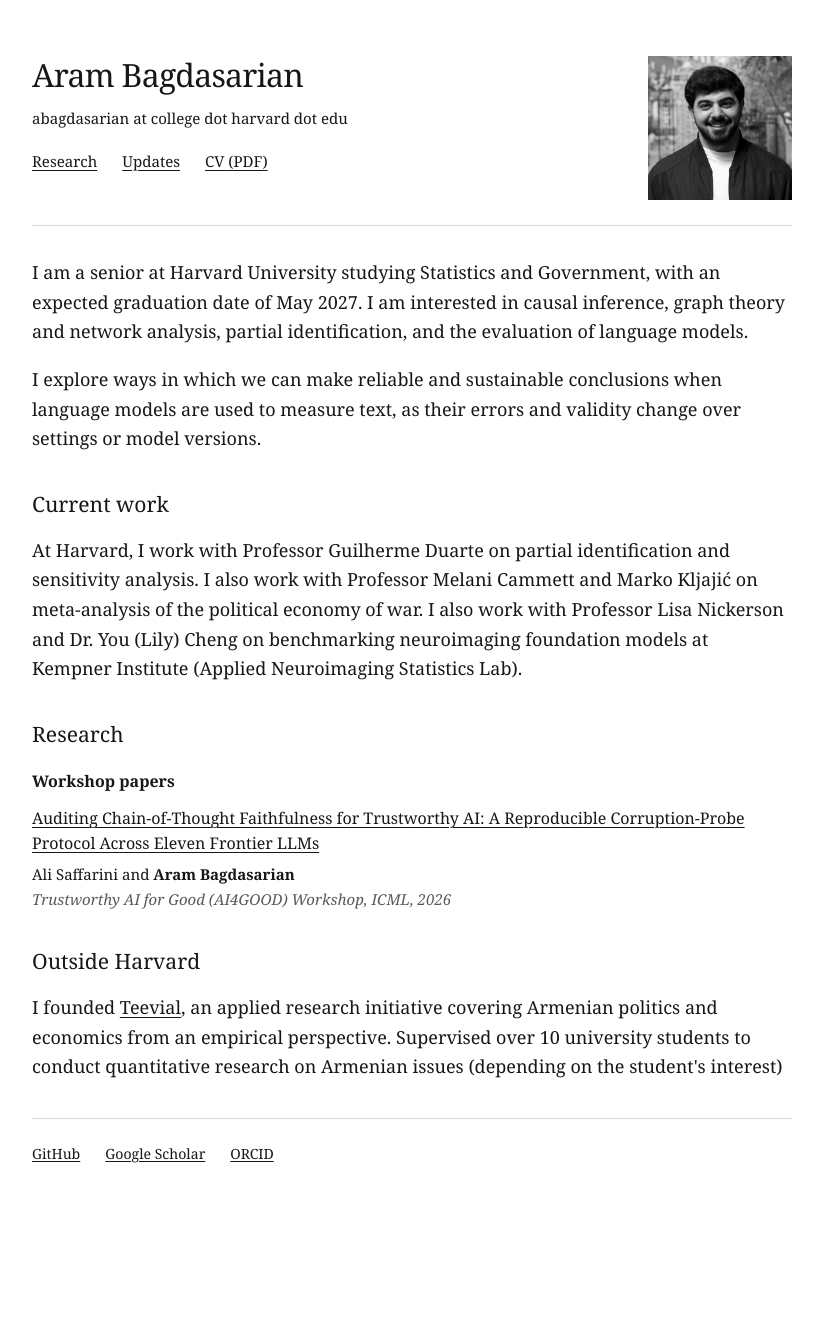
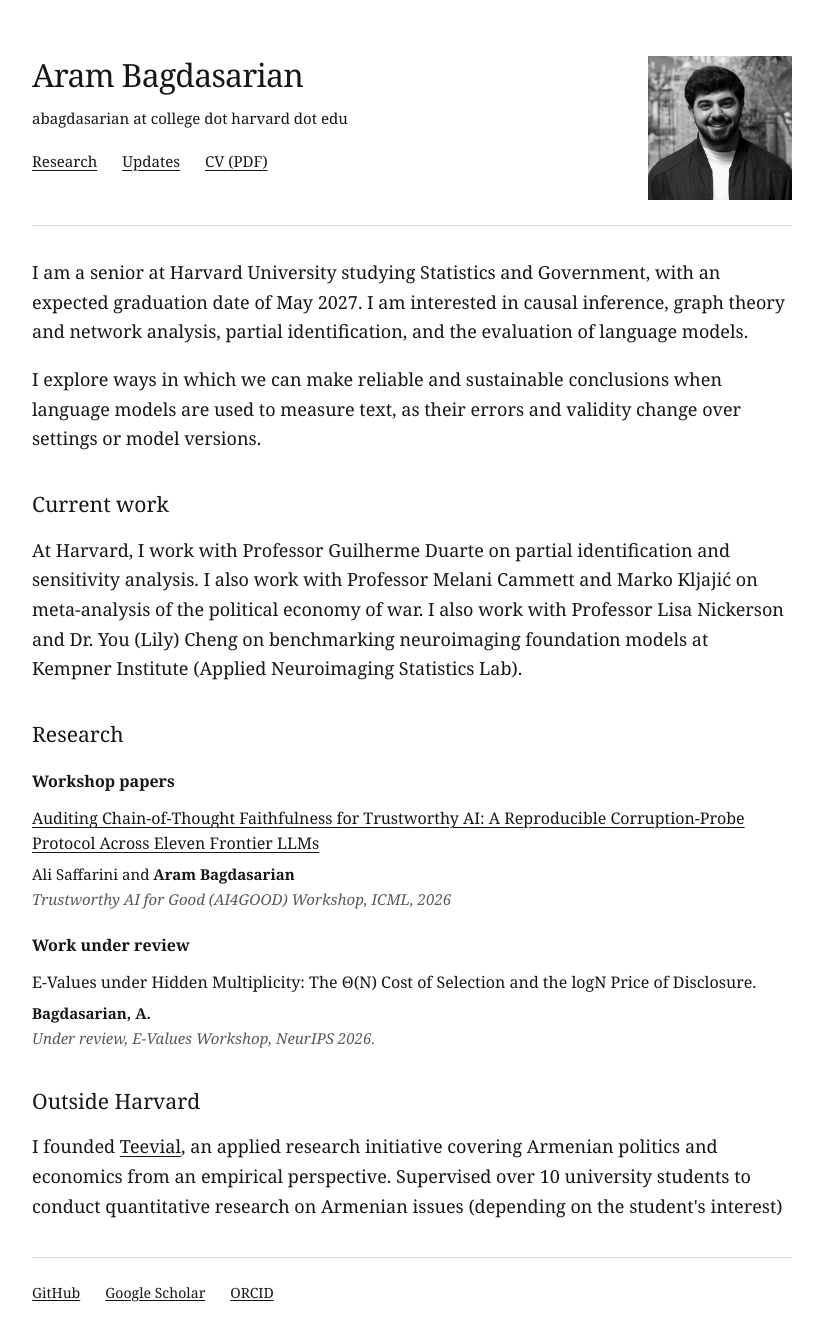
Before and after one commit to arambagdasarian/arambagdasarian.github.io, a Jekyll site: the page built from index.html, in a window 1280 px wide. Shown: the whole page, without its empty margins (228-1051 px from the left). Built offline with Jekyll 4.4.1, drawn with Linux system fonts in a browser that asks for light colours; before the commit the page ends 1205 px from its top, so only the background shows below that.

Commit message:
Add E-Values manuscript under work under review

```diff
--- a/_data/research.yml
+++ b/_data/research.yml
@@ -3,3 +3,8 @@
   venue: "Trustworthy AI for Good (AI4GOOD) Workshop, ICML"
   year: 2026
   url: "https://openreview.net/forum?id=T9CoKxEx3X"
+- title: "E-Values under Hidden Multiplicity: The Θ(N) Cost of Selection and the logN Price of Disclosure."
+  authors: "Bagdasarian, A."
+  status: "under_review"
+  venue: "E-Values Workshop, NeurIPS"
+  year: 2026
--- a/index.html
+++ b/index.html
@@ -13,14 +13,28 @@
 
 <section id="research" aria-labelledby="research-heading">
   <h2 id="research-heading">Research</h2>
-  {% if site.data.research.size > 0 %}
+  {% assign workshop_papers = site.data.research | where_exp: "paper", "paper.status != 'under_review'" %}
+  {% if workshop_papers.size > 0 %}
   <h3 class="subheading">Workshop papers</h3>
   <ul class="research-list">
-    {% for paper in site.data.research %}
+    {% for paper in workshop_papers %}
     <li>
       <h4><a href="{{ paper.url }}">{{ paper.title | escape }}</a></h4>
       <p>{{ paper.authors | escape | replace: "Aram Bagdasarian", "<strong>Aram Bagdasarian</strong>" }}</p>
       <p class="research-venue">{{ paper.venue | escape }}, {{ paper.year }}</p>
+    </li>
+    {% endfor %}
+  </ul>
+  {% endif %}
+  {% assign under_review_papers = site.data.research | where: "status", "under_review" %}
+  {% if under_review_papers.size > 0 %}
+  <h3 class="subheading">Work under review</h3>
+  <ul class="research-list">
+    {% for paper in under_review_papers %}
+    <li>
+      <h4>{% if paper.url %}<a href="{{ paper.url }}">{{ paper.title | escape }}</a>{% else %}{{ paper.title | escape }}{% endif %}</h4>
+      <p>{{ paper.authors | escape | replace: "Aram Bagdasarian", "<strong>Aram Bagdasarian</strong>" | replace: "Bagdasarian, A.", "<strong>Bagdasarian, A.</strong>" }}</p>
+      <p class="research-venue">Under review, {{ paper.venue | escape }} {{ paper.year }}.</p>
     </li>
     {% endfor %}
   </ul>
```
Also changed, not shown: README.md.
